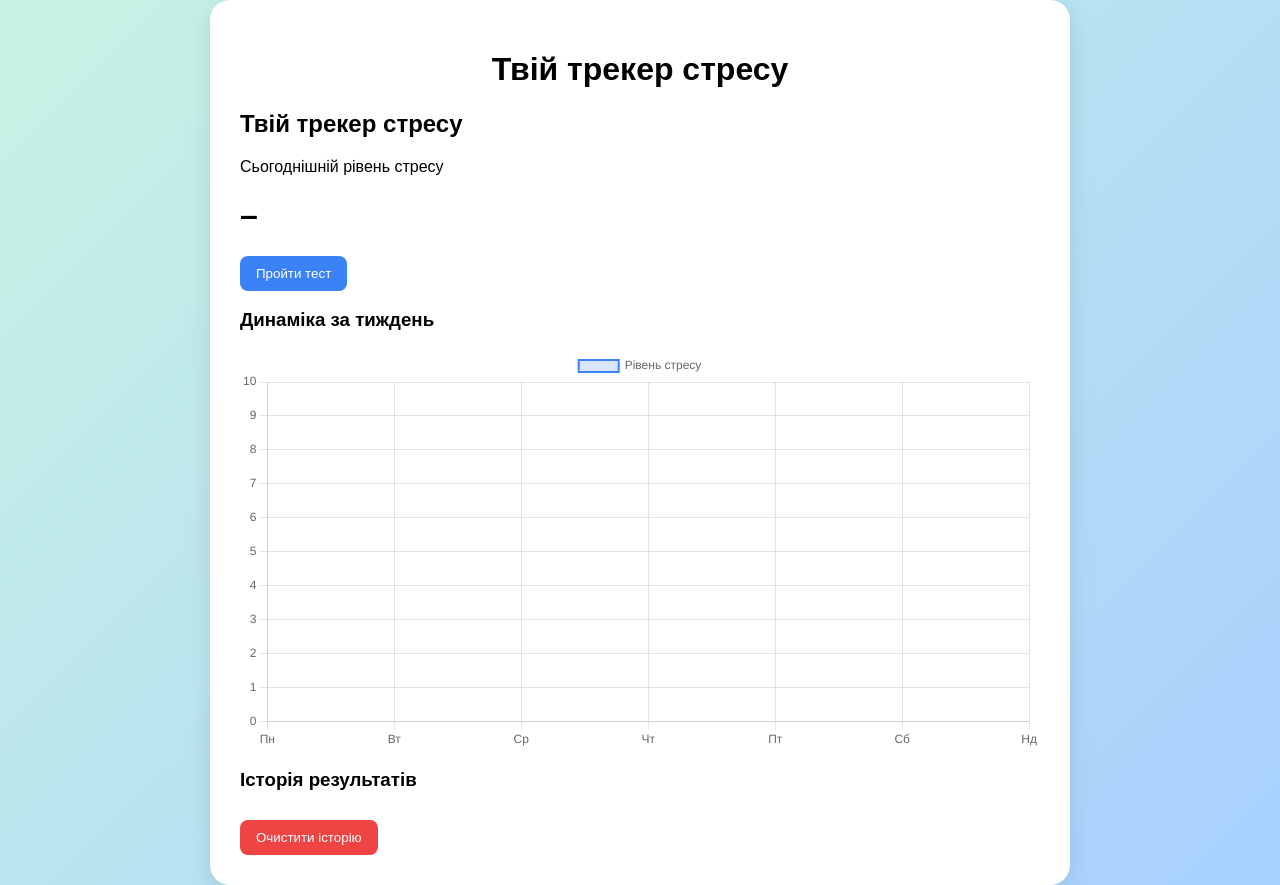
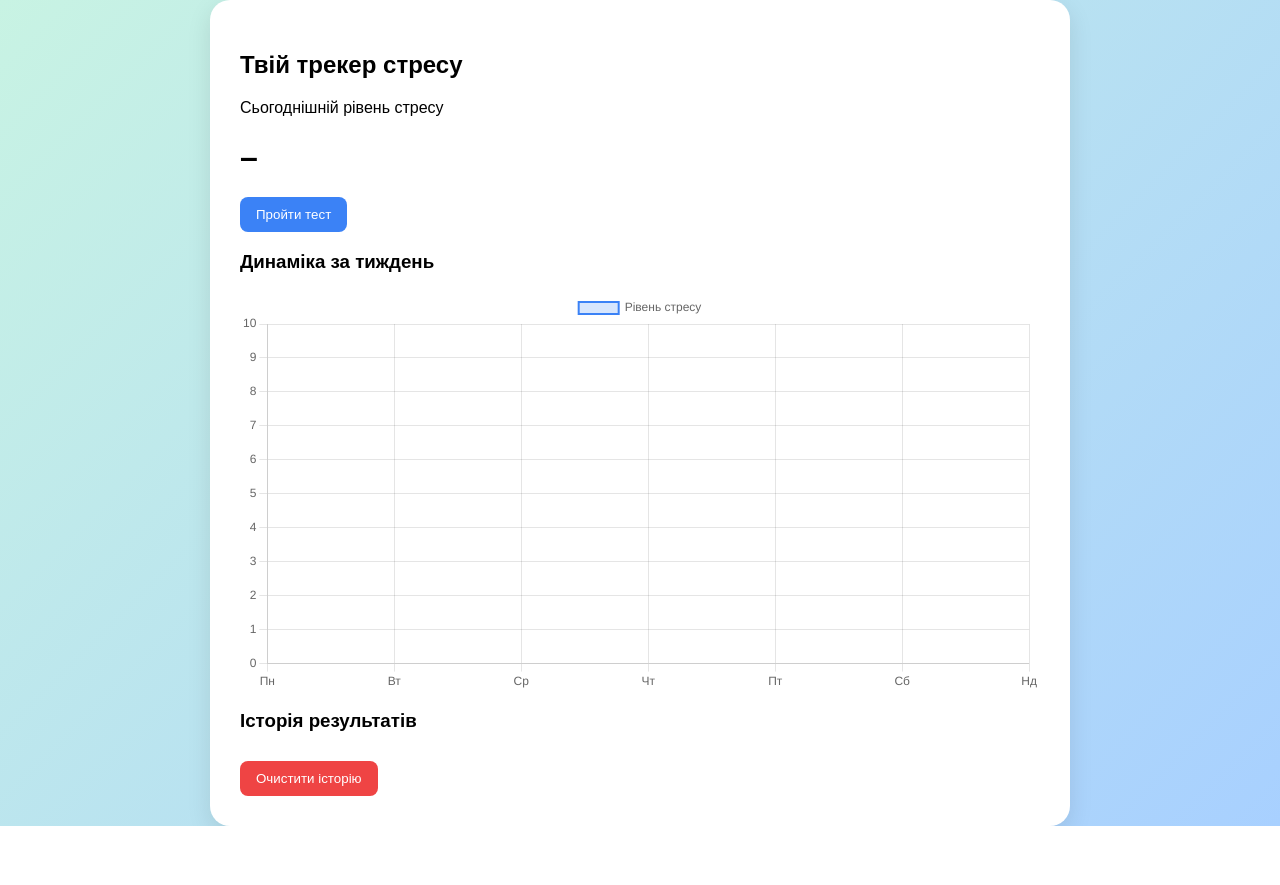
Before and after one commit to rudumisha/stress-tracker, a plain HTML site: page index.html in a window 1280 px wide. After the commit the page ends 826 px from the top, so only its background shows below. Drawn offline with nearby package versions, Linux system fonts and the light colour scheme.

```diff
--- a/index.html
+++ b/index.html
@@ -10,7 +10,7 @@
 <body>
   <div class="app">
     <header>
-      <h1>Твій трекер стресу</h1>
+      <h1></h1>
     </header>
 
     <main>
```
